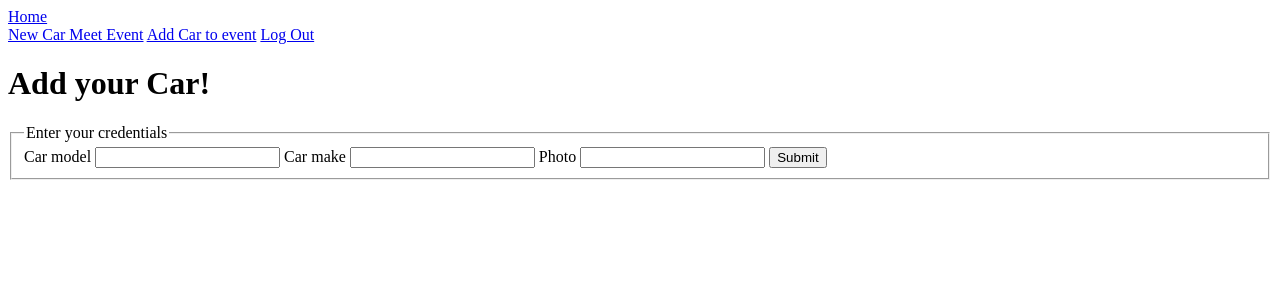
After one commit to JohnSV18/BEW-1.2-Car-meet-project, a Flask app: page /new_car in a window 1280 px wide. The commit adds this page. Shown: the top 300 px of the page. Run offline with Flask 2, Linux system fonts and the light colour scheme; the visitor is signed in with stand-in values (Sample User, id 1).

Commit message:
[Update] - added to forms and routes for Auth and Main

```diff
--- a/car_app/__init__.py
+++ b/car_app/__init__.py
@@ -16,6 +16,18 @@ db = SQLAlchemy(app)
 ###########################
 
 # TODO: Add authentication setup code here!
+from flask_login import LoginManager
+login_manager = LoginManager()
+login_manager.login_view = "auth.login"
+login_manager.init_app(app)
+
+from .models import User
+
+@login_manager.user_loader
+def load_user(user_id):
+   return User.query.get(user_id)
+
+bcrypt = Bcrypt(app)
 
 
 
--- a/car_app/auth/forms.py
+++ b/car_app/auth/forms.py
@@ -1,6 +1,7 @@
 from flask_wtf import FlaskForm
 from wtforms import StringField, DateField, SelectField, SubmitField, FloatField, PasswordField
 from wtforms.validators import DataRequired, Length, URL
+from car_app.models import User
 
 class SignUpForm(FlaskForm):
     username = StringField('User Name', validators=[DataRequired(), Length(min=3, max=50)])
--- a/car_app/auth/routes.py
+++ b/car_app/auth/routes.py
@@ -4,8 +4,11 @@ from car_app.auth.forms import LoginForm, SignUpForm
 from flask_login import login_required, login_user, logout_user, current_user
 from flask_bcrypt import Bcrypt
 
+from car_app import app, db
+
 
 auth = Blueprint('auth', __name__)
+bcrypt = Bcrypt(app)
 
 @auth.route('/signup', methods=['GET', 'POST'])
 def signup():
--- a/car_app/main/forms.py
+++ b/car_app/main/forms.py
@@ -4,7 +4,7 @@ from wtforms.validators import DataRequired, Length, URL
 
 class carEventForm(FlaskForm):
     """For creating car meet events"""
-    title = StringField('Car Name', validators=[DataRequired()])
+    title = StringField('Car Event', validators=[DataRequired()])
     address = StringField('Car Event address', validators=[DataRequired()])
     submit = SubmitField('Submit')
 
@@ -14,19 +14,3 @@ class carForm(FlaskForm):
     make_name = StringField('Car make', validators=[DataRequired()])
     photo_url = StringField('Photo', validators=[DataRequired(), URL(message='Must be a valid URL')])
     submit = SubmitField('Submit')
-
-class SignUpForm(FlaskForm):
-    username = StringField('User Name', validators=[DataRequired(), Length(min=3, max=50)])
-    password = PasswordField('Password', validators=[DataRequired()])
-    submit = SubmitField('Sign Up')
-
-    def validate_username(self, username):
-        user = User.query.filter_by(username=username.data).first()
-        if user:
-            raise ValidationError('That username is taken. Please choose a different one.')
-
-
-class LoginForm(FlaskForm):
-    username = StringField('User Name', validators=[DataRequired(), Length(min=3, max=50)])
-    password = PasswordField('Password', validators=[DataRequired()])
-    submit = SubmitField('Log In')
--- a/car_app/main/routes.py
+++ b/car_app/main/routes.py
@@ -1,6 +1,6 @@
 from flask import Blueprint, request, render_template, redirect, url_for, flash, Flask
 from car_app.models import CarEvent, Car, User
-from car_app.main.forms import carEventForm, carForm, LoginForm, SignUpForm
+from car_app.main.forms import carEventForm, carForm
 from flask_login import login_required, login_user, logout_user, current_user
 from flask_bcrypt import Bcrypt
 
@@ -17,4 +17,37 @@ def homepage():
     print(all_events)
     return render_template('home.html', all_events=all_events)
 
-# Create your routes here.
+@main.route('/new_car', methods=['GET','POST'])
+@login_required
+def new_car():
+    form=carForm()
+
+    if form.validate_on_submit():
+        new_car = Car(
+            model_name = form.model_name.data,
+            make_name = form.make_name.data,
+            photo_url = form.photo_url.data
+        )
+        db.session.add(new_car)
+        db.session.commit()
+
+        flash('You have Succesfully registered your car')
+        return redirect(url_for('main.new_car', car_id=new_car.id))
+    return render_template('new_car.html', form=form)
+
+@main.route('/new_event', methods=['GET','POST'])
+@login_required
+def new_event():
+    form=carEventForm()
+
+    if form.validate_on_submit():
+        new_event = CarEvent(
+            title= form.title.data,
+            address = form.address.data,
+        )
+        db.session.add(new_event)
+        db.session.commit()
+
+        flash('You have Succesfully created a car meet event!')
+        return redirect(url_for('main.new_event', event_id=new_event.id))
+    return render_template('new_event.html', form=form)
--- a/car_app/templates/base.html
+++ b/car_app/templates/base.html
@@ -5,7 +5,24 @@
         <link rel="stylesheet" href="/static/style.css">
     </head>
     <body>
-        <!-- Add base html here. -->
+
+        <div id="content">
+            {% for message in get_flashed_messages() %}
+                <p>{{ message }}</p>
+            {% endfor %}
+            <nav>
+                <a href="/">Home</a>
+                <div>
+                    {% if current_user.is_authenticated %}
+                    <a href="/new_event">New Car Meet Event</a>
+                    <a href="/new_car">Add Car to event</a>
+                    <a href="/logout">Log Out</a>
+                    {% else %}
+                    <a href="/login">Log In</a>
+                    <a href="/signup">Sign Up</a>
+                    {% endif %}
+                </div>
+            </nav>
 
         {% block content %}
         {% endblock %}
--- /dev/null
+++ b/car_app/templates/new_car.html
@@ -0,0 +1,23 @@
+{% extends 'base.html' %}
+{% block content %}
+
+<h1>Add your Car!</h1>
+<form action="{{ url_for('main.new_car') }}" method="POST">
+    {{ form.csrf_token }}
+    <fieldset>
+        <legend>Enter your credentials</legend>
+
+        {{ form.model_name.label }}
+        {{ form.model_name }}
+
+        {{ form.make_name.label }}
+        {{ form.make_name }}
+
+        {{ form.photo_url.label }}
+        {{ form.photo_url }}
+
+        {{ form.submit }}
+    </fieldset>
+</form>
+
+{% endblock %}
```
Also changed, not shown: car_app/templates/car_show.html (added, +14 -0 lines), car_app/templates/home.html (+0 -7 lines), car_app/templates/new_event.html (added, +20 -0 lines), car_app/database.db.
